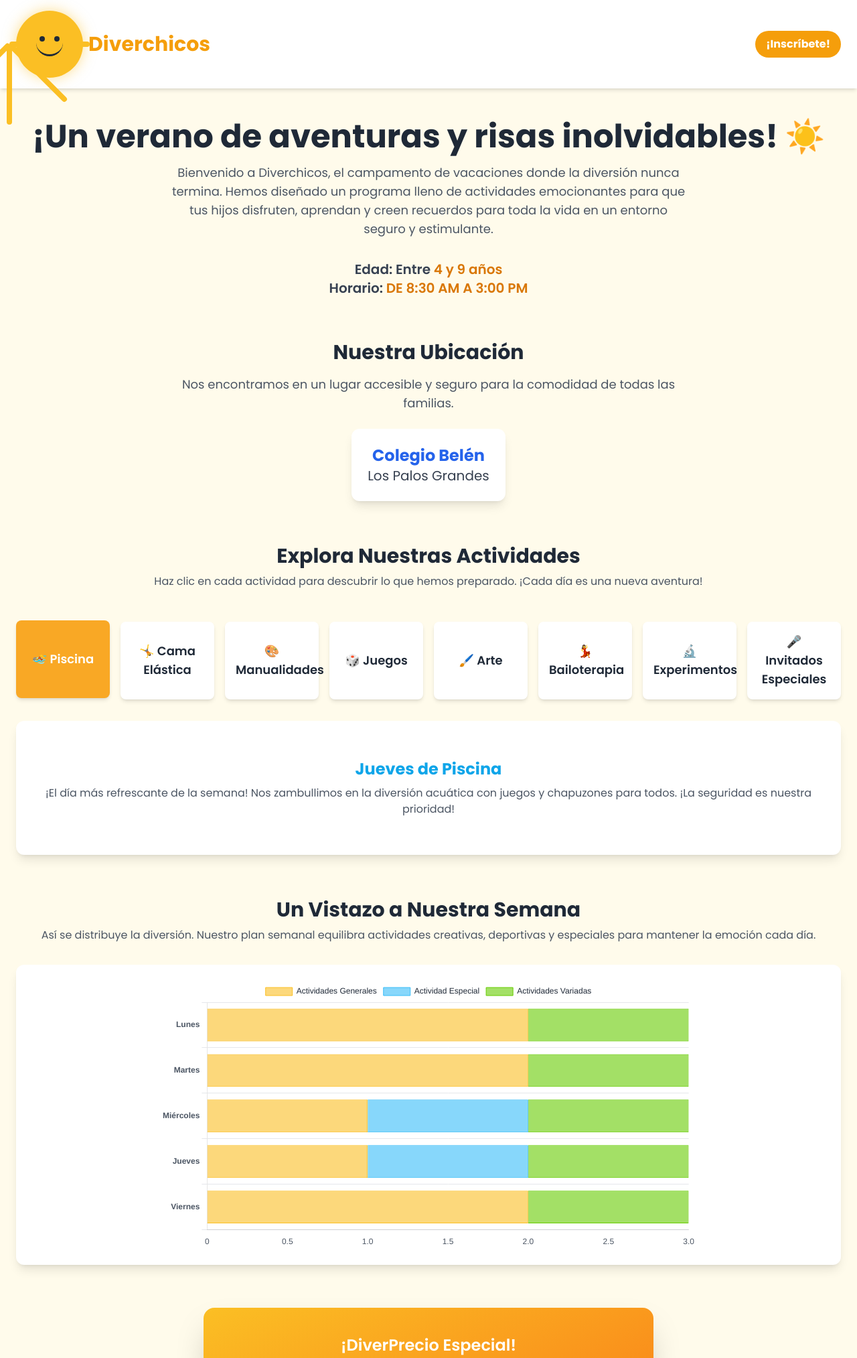
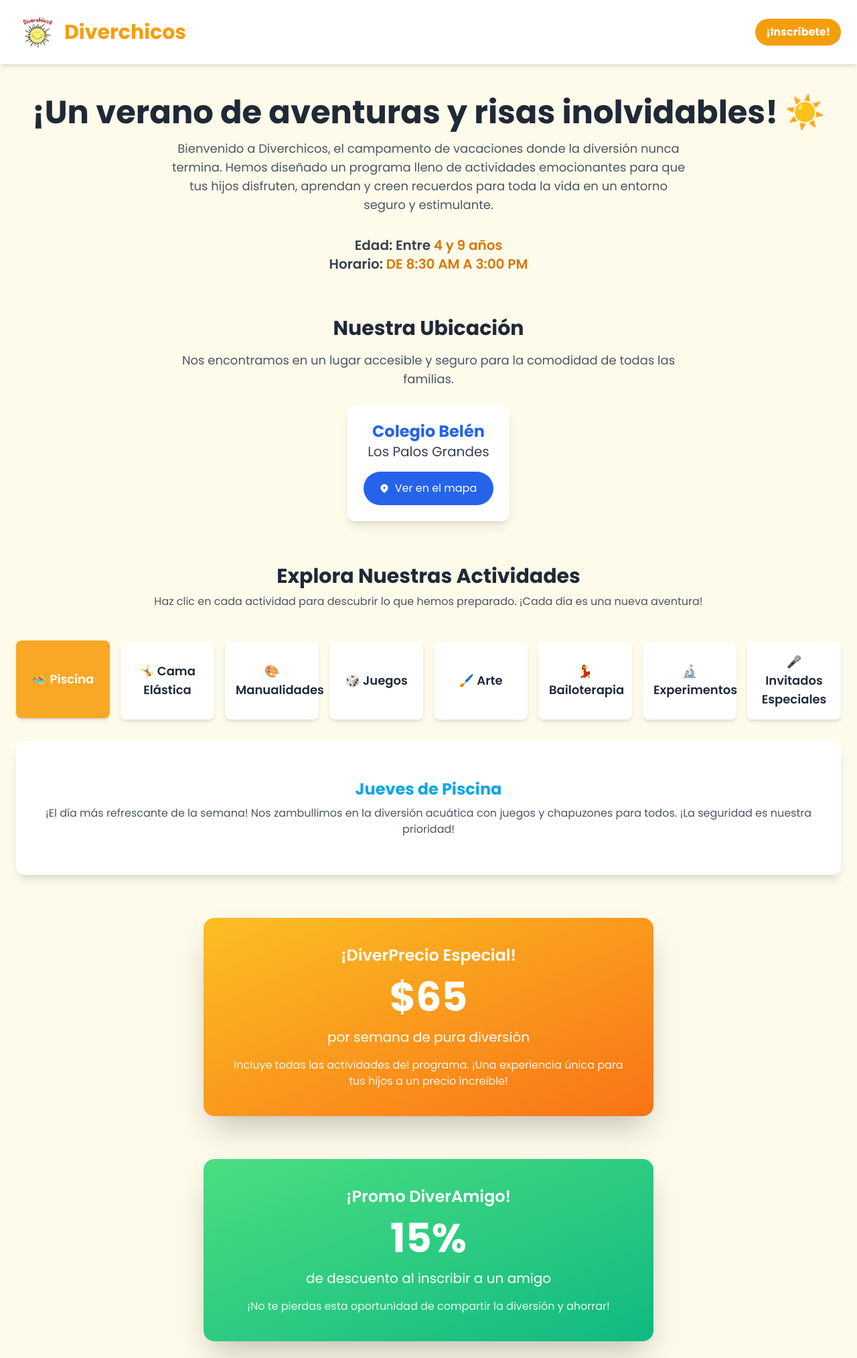
Before and after one commit to masterubens/diverchicos.github.io, a plain HTML site: page index.html in a window 1280 px wide. Shown: the top 2027 px of the page at 67% size. Drawn offline with nearby package versions, Linux system fonts and the light colour scheme.

Commit message:
Update index.html

```diff
--- a/index.html
+++ b/index.html
@@ -21,52 +21,7 @@
         body {
             font-family: 'Poppins', sans-serif;
         }
-        .sun-logo {
-            position: relative;
-            width: 100px;
-            height: 100px;
-            border-radius: 50%;
-            background-color: #FBBF24; /* amber-400 */
-            box-shadow: 0 0 20px rgba(251, 191, 36, 0.5);
-        }
-        .sun-ray {
-            position: absolute;
-            top: 50%;
-            left: 50%;
-            width: 120%;
-            height: 8px;
-            background: #FBBF24; /* amber-400 */
-            border-radius: 4px;
-            transform-origin: center left;
-        }
-        .sun-face {
-            position: absolute;
-            top: 50%;
-            left: 50%;
-            transform: translate(-50%, -50%);
-            width: 60%;
-            height: 60%;
-        }
-        .eye {
-            position: absolute;
-            top: 30%;
-            width: 8px;
-            height: 8px;
-            background-color: #1F2937; /* gray-800 */
-            border-radius: 50%;
-        }
-        .left-eye { left: 25%; }
-        .right-eye { right: 25%; }
-        .smile {
-            position: absolute;
-            bottom: 20%;
-            left: 50%;
-            transform: translateX(-50%);
-            width: 40px;
-            height: 20px;
-            border-bottom: 3px solid #1F2937; /* gray-800 */
-            border-radius: 0 0 20px 20px;
-        }
+        /* Removed .sun-logo, .sun-ray, .sun-face, .eye, .smile as image is now used */
         .activity-tab {
             transition: all 0.3s ease;
         }
@@ -97,17 +52,8 @@
     <header class="bg-white shadow-md">
         <nav class="container mx-auto px-6 py-4 flex justify-between items-center">
             <div class="flex items-center space-x-2">
-                <div class="sun-logo">
-                    <div class="sun-ray" style="transform: translate(-50%, -50%) rotate(0deg);"></div>
-                    <div class="sun-ray" style="transform: translate(-50%, -50%) rotate(45deg);"></div>
-                    <div class="sun-ray" style="transform: translate(-50%, -50%) rotate(90deg);"></div>
-                    <div class="sun-ray" style="transform: translate(-50%, -50%) rotate(135deg);"></div>
-                    <div class="sun-face">
-                        <div class="eye left-eye"></div>
-                        <div class="eye right-eye"></div>
-                        <div class="smile"></div>
-                    </div>
-                </div>
+                <!-- Logo Image Added Here -->
+                <img src="Logo Diverchicos.jpg" alt="Logo Diverchicos" class="h-16 w-auto rounded-full" onerror="this.onerror=null;this.src='https://placehold.co/100x100/FFD700/000000?text=Logo';" loading="lazy">
                 <h1 class="text-3xl font-bold text-amber-500">Diverchicos</h1>
             </div>
             <a href="#precio" class="bg-amber-500 text-white font-bold py-2 px-4 rounded-full hover:bg-amber-600 transition duration-300">¡Inscríbete!</a>
@@ -130,6 +76,12 @@
             <div class="bg-white p-6 rounded-xl shadow-lg inline-block mt-6">
                 <p class="text-2xl font-bold text-blue-600">Colegio Belén</p>
                 <p class="text-xl text-gray-700">Los Palos Grandes</p>
+                <a href="https://maps.app.goo.gl/hyoxdbeG5HAvx4hj7" target="_blank" class="mt-4 inline-flex items-center px-6 py-3 border border-transparent text-base font-medium rounded-full shadow-sm text-white bg-blue-600 hover:bg-blue-700 focus:outline-none focus:ring-2 focus:ring-offset-2 focus:ring-blue-500 transition duration-300">
+                    <svg class="-ml-0.5 mr-2 h-4 w-4" fill="currentColor" viewBox="0 0 20 20" aria-hidden="true">
+                        <path fill-rule="evenodd" d="M5.05 4.05a7 7 0 119.9 9.9L10 18.9l-4.95-4.95a7 7 0 010-9.9zM10 11a2 2 0 100-4 2 2 0 000 4z" clip-rule="evenodd" />
+                    </svg>
+                    Ver en el mapa
+                </a>
             </div>
         </section>
 
@@ -185,34 +137,26 @@
             </div>
         </section>
 
-        <section id="plan-semanal" class="mt-16">
-            <div class="text-center mb-8">
-                <h3 class="text-3xl font-bold">Un Vistazo a Nuestra Semana</h3>
-                <p class="mt-2 text-gray-600">Así se distribuye la diversión. Nuestro plan semanal equilibra actividades creativas, deportivas y especiales para mantener la emoción cada día.</p>
-            </div>
-            <div class="bg-white p-4 sm:p-6 rounded-xl shadow-lg">
-                <div class="chart-container">
-                    <canvas id="weeklyPlanChart"></canvas>
-                </div>
-            </div>
-        </section>
-
         <section id="precio" class="mt-16">
+            <a href="https://wa.me/584120312648" target="_blank" class="block">
                 <div class="bg-gradient-to-br from-amber-400 to-orange-500 text-white rounded-2xl shadow-2xl max-w-2xl mx-auto p-10 text-center transform hover:scale-105 transition duration-300">
                     <h3 class="text-2xl font-semibold">¡DiverPrecio Especial!</h3>
                     <p class="text-6xl font-bold my-4">$65</p>
                     <p class="text-xl">por semana de pura diversión</p>
                     <p class="mt-4 opacity-90">Incluye todas las actividades del programa. ¡Una experiencia única para tus hijos a un precio increíble!</p>
                 </div>
+            </a>
         </section>
 
         <section id="promocion" class="mt-16">
+            <a href="https://wa.me/584120312648" target="_blank" class="block">
                 <div class="bg-gradient-to-br from-green-400 to-emerald-500 text-white rounded-2xl shadow-2xl max-w-2xl mx-auto p-10 text-center transform hover:scale-105 transition duration-300">
                     <h3 class="text-2xl font-semibold">¡Promo DiverAmigo!</h3>
                     <p class="text-6xl font-bold my-4">15%</p>
                     <p class="text-xl">de descuento al inscribir a un amigo</p>
                     <p class="mt-4 opacity-90">¡No te pierdas esta oportunidad de compartir la diversión y ahorrar!</p>
                 </div>
+            </a>
         </section>
 
         <section id="semanas-disponibles" class="mt-16 text-center">
@@ -287,81 +231,7 @@
                     target.classList.remove('hidden');
                 });
             });
-
-            const ctx = document.getElementById('weeklyPlanChart').getContext('2d');
-            new Chart(ctx, {
-                type: 'bar',
-                data: {
-                    labels: ['Lunes', 'Martes', 'Miércoles', 'Jueves', 'Viernes'],
-                    datasets: [{
-                        label: 'Actividades Generales',
-                        data: [2, 2, 1, 1, 2], // Adjusted for new activities
-                        backgroundColor: 'rgba(251, 191, 36, 0.6)',
-                        borderColor: 'rgba(251, 191, 36, 1)',
-                        borderWidth: 1
-                    }, {
-                        label: 'Actividad Especial',
-                        data: [0, 0, 1, 1, 0],
-                        backgroundColor: 'rgba(56, 189, 248, 0.6)',
-                        borderColor: 'rgba(56, 189, 248, 1)',
-                        borderWidth: 1
-                    }, {
-                        label: 'Actividades Variadas', // New category for experiments/special guests
-                        data: [1, 1, 1, 1, 1], // Assuming 1 varied activity per day
-                        backgroundColor: 'rgba(102, 204, 0, 0.6)', // Greenish color
-                        borderColor: 'rgba(102, 204, 0, 1)',
-                        borderWidth: 1
-                    }]
-                },
-                options: {
-                    indexAxis: 'y',
-                    responsive: true,
-                    maintainAspectRatio: false,
-                    scales: {
-                        x: {
-                            stacked: true,
-                            ticks: {
-                                color: '#4B5563'
-                            },
-                             grid: {
-                                display: false
-                            }
-                        },
-                        y: {
-                            stacked: true,
-                            ticks: {
-                                color: '#4B5563',
-                                font: {
-                                    weight: 'bold'
-                                }
-                            },
-                             grid: {
-                                color: '#E5E7EB'
-                            }
-                        }
-                    },
-                    plugins: {
-                        legend: {
-                            position: 'top',
-                             labels: {
-                                color: '#1F2937'
-                            }
-                        },
-                        tooltip: {
-                            mode: 'index',
-                            intersect: false,
-                            callbacks: {
-                                title: function(context) {
-                                    let title = context[0].label || '';
-                                    if (title === 'Miércoles') return title + ' - ¡Bailoterapia!';
-                                    if (title === 'Jueves') return title + ' - ¡Día de Piscina!';
-                                    return title;
-                                }
-                            }
-                        }
-                    }
-                }
-            });
+            // The Chart.js code related to 'weeklyPlanChart' has been removed as per the request.
         });
     </script>
 </body>
```
Lines whose indentation alone changed are shown as unchanged.
